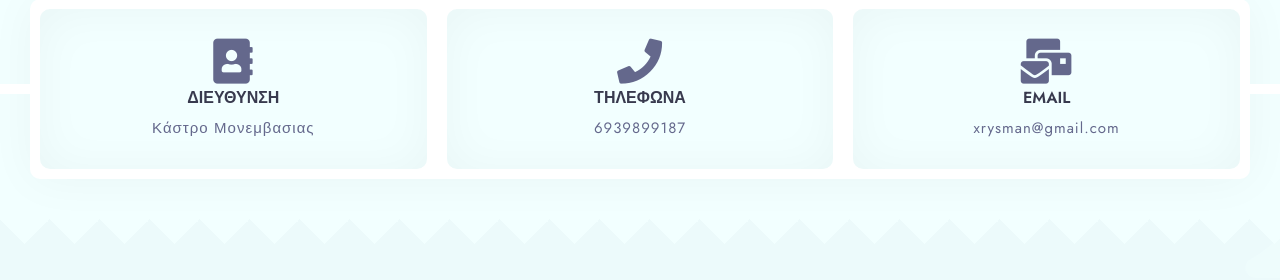
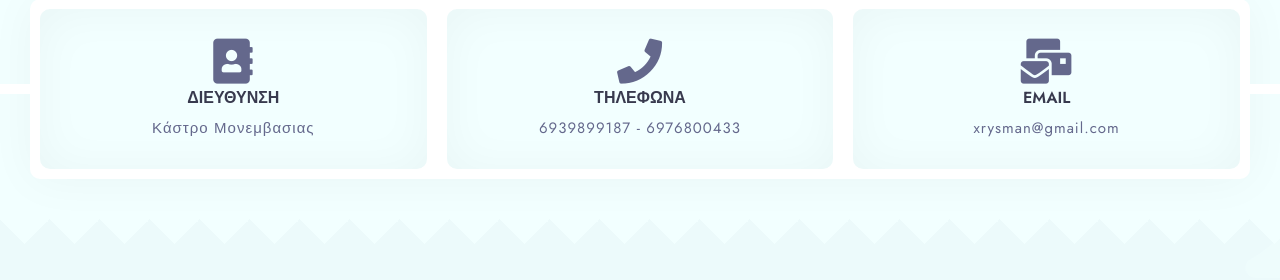
Before and after one commit to ChrisStathakis/christanthi-hotel, a Django app: a page that uses app/frontend/templates/gr/index.html in a window 1280 px wide. Shown: the part 495-775 px from the top of the page. Run offline with Django 3.2, Linux system fonts and the light colour scheme; some libraries are stand-ins or nearby versions.

Commit message:
added gppgle

```diff
--- a/app/frontend/templates/eng/contact.html
+++ b/app/frontend/templates/eng/contact.html
@@ -54,7 +54,7 @@
               <div class="knsl-icon-box">
                 <i style="margin-bottom: 1%" class="fa fa-phone fa-3x"></i>
                 <h5 class="knsl-mb-10">Phones</h5>
-                <p>6939899187</p>
+                <p>6939899187 - 6976800433</p>
               </div>
               <!-- icon box end -->
 
--- a/app/frontend/templates/gr/contact.html
+++ b/app/frontend/templates/gr/contact.html
@@ -54,7 +54,7 @@
               <div class="knsl-icon-box">
                 <i style="margin-bottom: 1%" class="fa fa-phone fa-3x"></i>
                 <h5 class="knsl-mb-10">ΤΗΛΕΦΩΝΑ</h5>
-                <p>6939899187</p>
+                <p>6939899187 - 6976800433</p>
               </div>
               <!-- icon box end -->
 
--- a/app/frontend/templates/gr/index.html
+++ b/app/frontend/templates/gr/index.html
@@ -6,6 +6,7 @@
      {% block extra_cs %} {% endblock %}
     <!-- page title -->
     <title>  Menexes | {{ page_title }}</title>
+<meta name="google-site-verification" content="giDlBnoFI6NVdOa-uxbxvop7TdKhEZldqve9ynquY2M" />
 </head>
 
 
@@ -81,7 +82,7 @@
                       <div class="knsl-icon-box">
                           <i class="fa fa-phone fa-3x"></i>
                         <h5 style="margin-top: 1%">ΤΗΛΕΦΩΝΟ ΕΠΙΚΟΙΝΩΝΙΑΣ:
-                            6939899187 </h5>
+                            6939899187 - 6976800433</h5>
                       </div>
                       <!-- icon box end -->
 
```
